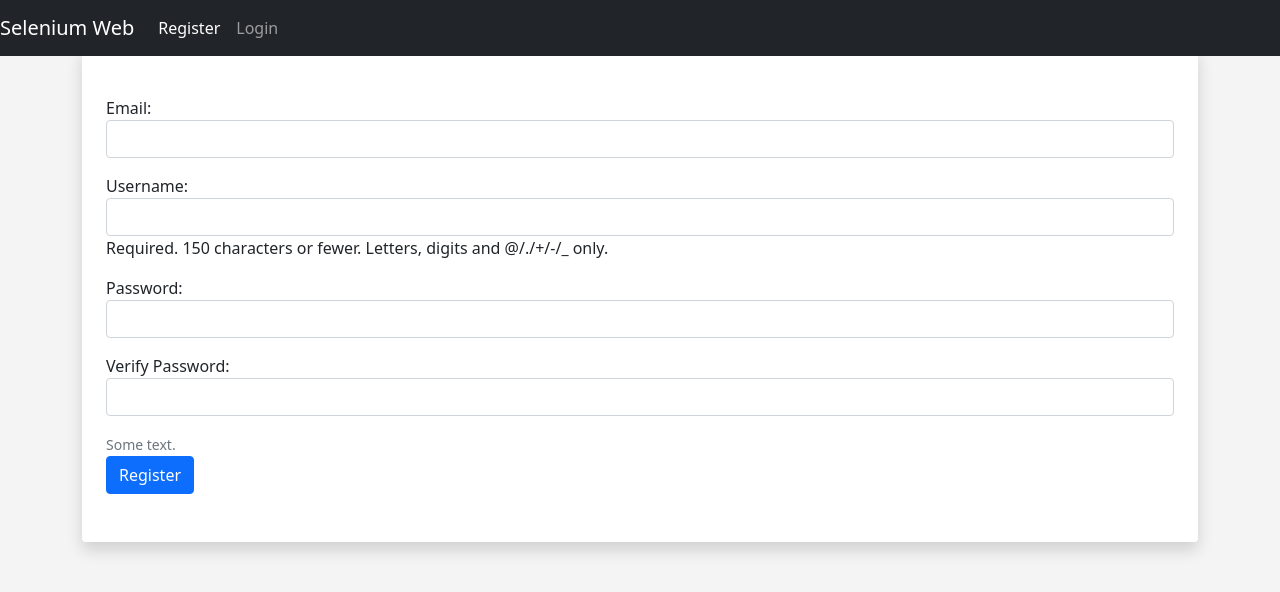
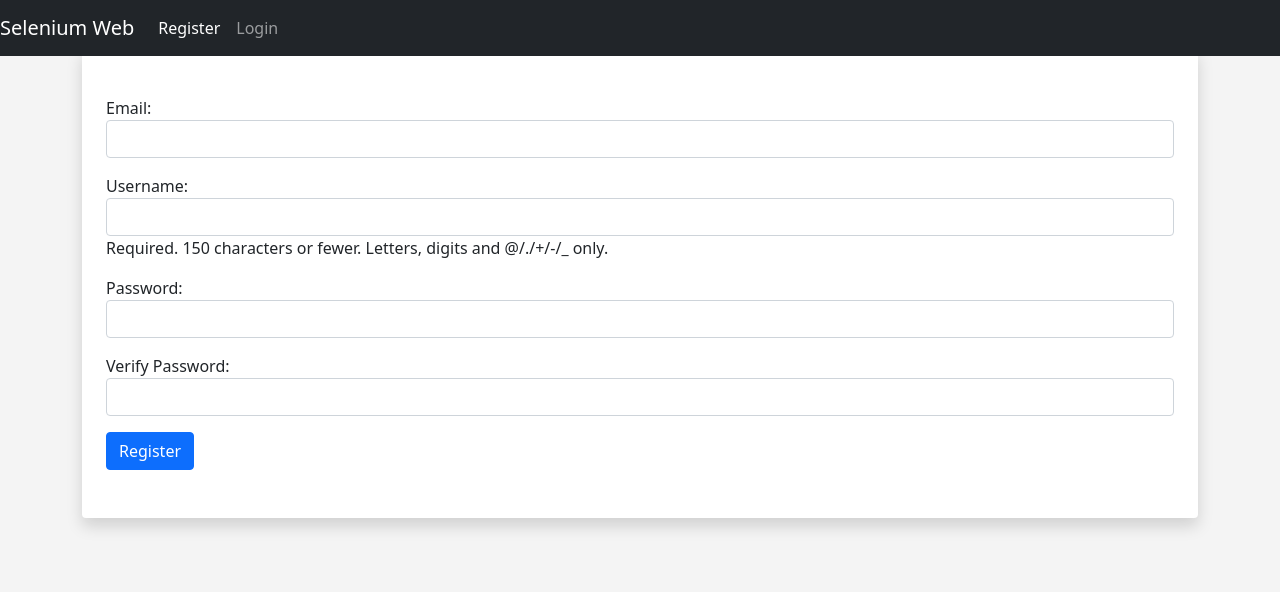
Before and after one commit to Dan-Abr/selenium-web, a Django app: page /register/ in a window 1280 px wide. Shown: the top 592 px of the page. Run offline with Django 3.2, Linux system fonts and the light colour scheme; parts of the project's set-up code (start-up, migrations or seed data) failed here and were passed over.

Commit message:
fix: remove placeholder texts.

```diff
--- a/core_app/templates/core_app/auth/change-password.html
+++ b/core_app/templates/core_app/auth/change-password.html
@@ -33,7 +33,6 @@
 
         <div class="form-group">
             {{ form.as_p }}
-            <small id="emailHelp" class="form-text text-muted">Some text.</small>
         </div>
         <button type="submit" class="btn btn-primary">Save</button>
     </form>
--- a/core_app/templates/core_app/auth/login.html
+++ b/core_app/templates/core_app/auth/login.html
@@ -25,8 +25,8 @@
                 <label for="InputPassword">Password</label>
                 <input type="password" class="form-control" name="password" placeholder="Password" required>
             </div>
-            <small id="emailHelp" class="form-text text-muted">Some text.</small>
         </div>
+        <br />
         <button type="submit" class="btn btn-primary">Login</button>
 
     </form>
--- a/core_app/templates/core_app/auth/register.html
+++ b/core_app/templates/core_app/auth/register.html
@@ -19,7 +19,6 @@
 
         <div class="form-group">
             {{ form.as_p }}
-            <small id="emailHelp" class="form-text text-muted">Some text.</small>
         </div>
         <button type="submit" class="btn btn-primary">Register</button>
     </form>
--- a/core_app/templates/core_app/auth/user-settings.html
+++ b/core_app/templates/core_app/auth/user-settings.html
@@ -20,7 +20,6 @@
 
         <div class="form-group">
             {{ form.as_p }}
-            <small id="emailHelp" class="form-text text-muted">Some text.</small>
         </div>
         <button type="submit" class="btn btn-primary">Save</button>
     </form>
--- a/core_app/templates/core_app/e2e-tests/create.html
+++ b/core_app/templates/core_app/e2e-tests/create.html
@@ -14,7 +14,6 @@
 
         <div class="form-group">
             {{ e2e_test_params__form.as_p }}
-            <small id="emailHelp" class="form-text text-muted">Some text.</small>
         </div>
     <hr />
     <div id="action-forms" class="row">
--- a/core_app/templates/core_app/e2e-tests/edit.html
+++ b/core_app/templates/core_app/e2e-tests/edit.html
@@ -17,7 +17,6 @@
 
             <div class="form-group">
                 {{ e2e_test_params__form.as_p }}
-                <small id="emailHelp" class="form-text text-muted">Some text.</small>
             </div>
         <hr />
         <div id="action-forms" class="row">
```
Also changed, not shown: db.sqlite3.
